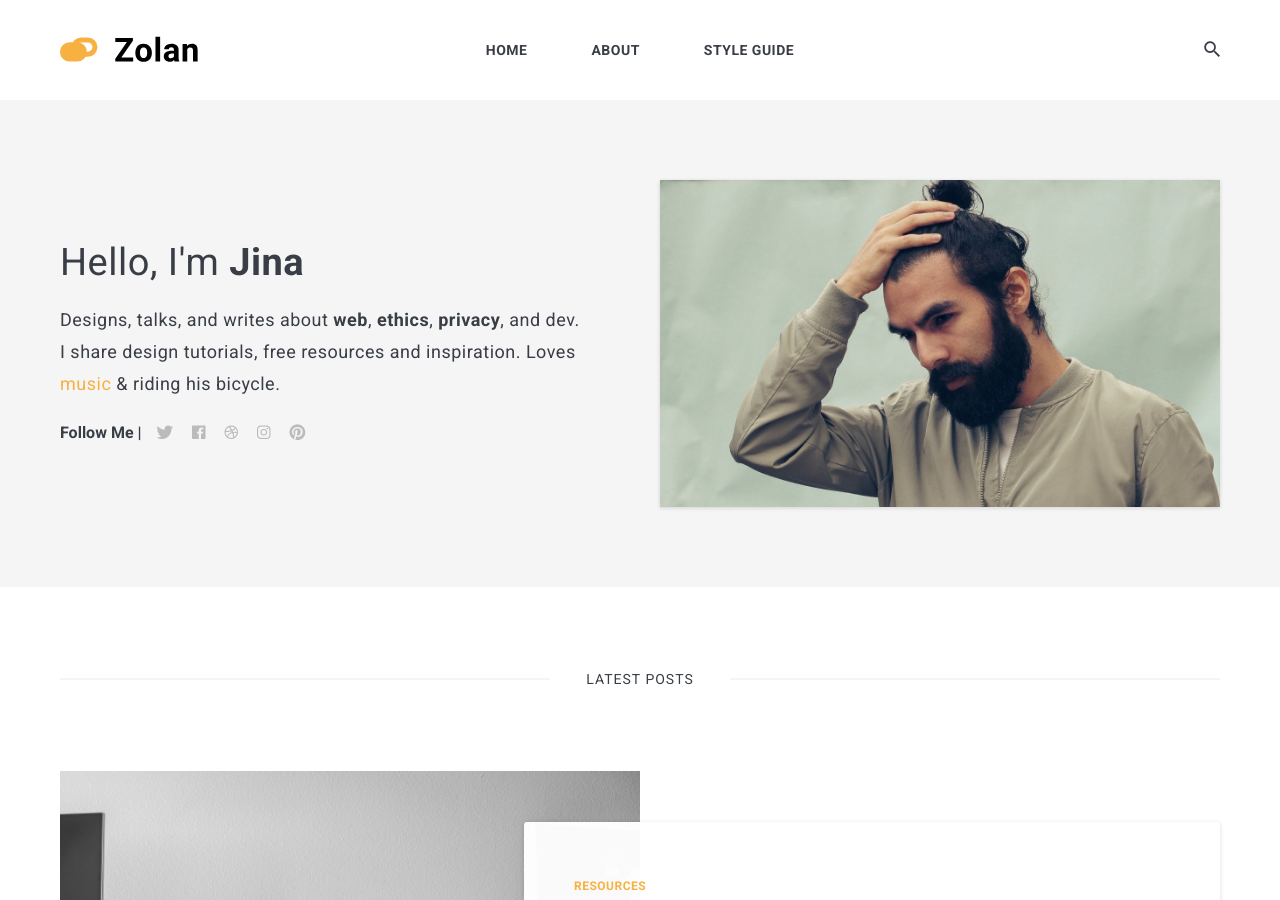
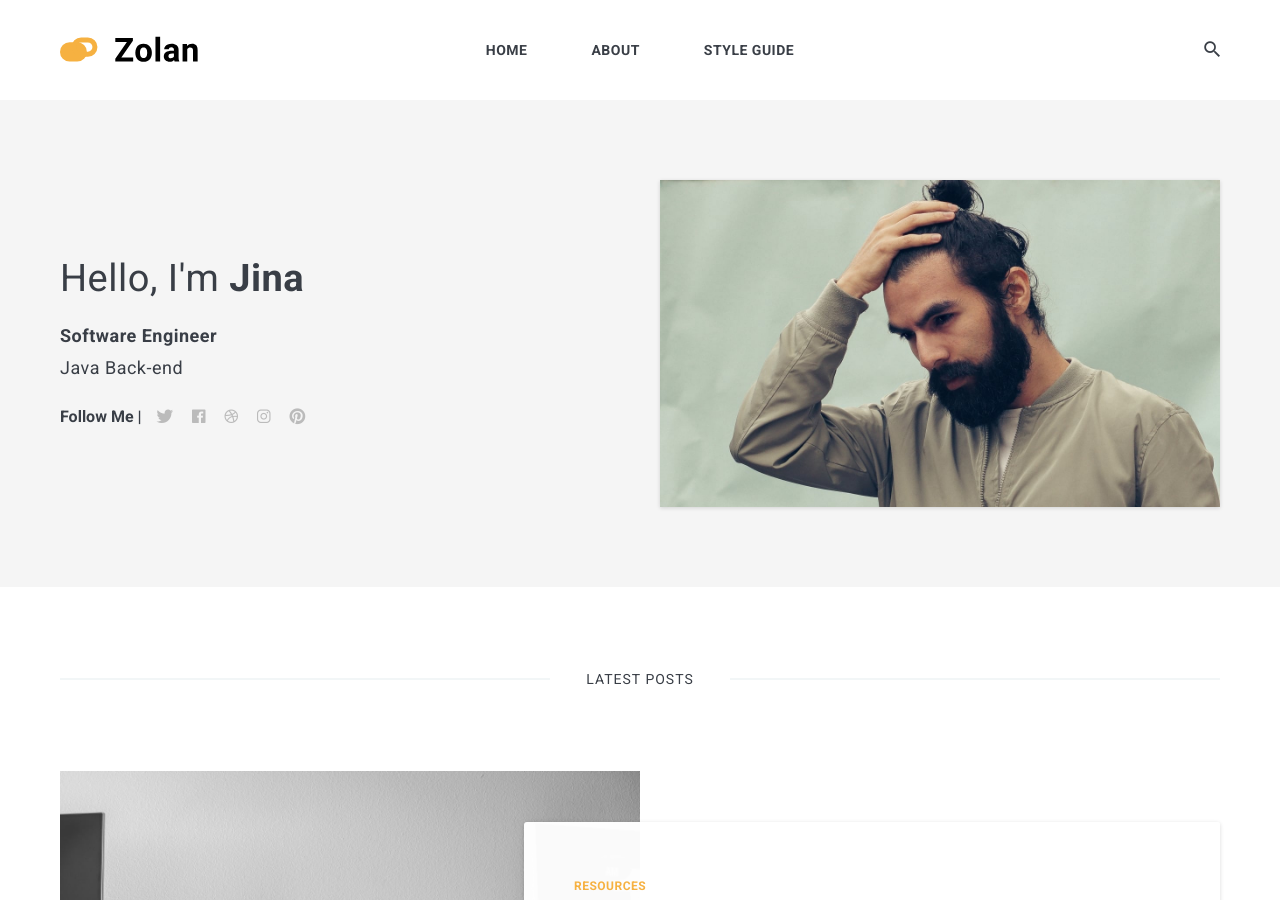
Before and after one commit to 88jina/88jina.github.io, a Jekyll site: the page built from index.html, in a window 1280 px wide and 900 px high. Built offline with Jekyll 4.4.1, drawn with Linux system fonts in a browser that asks for light colours; nearby versions of some CDN libraries; the list of posts is cut into pages by our own code.

Commit message:
Update settings.yml

```diff
--- a/_data/settings.yml
+++ b/_data/settings.yml
@@ -11,8 +11,7 @@ author:
   name: Jina Park
   image: 01.jpg
   say-hello: Hello, I'm <strong>Jina</strong>
-  bio: Designs, talks, and writes about <strong>web</strong>, <strong>ethics</strong>, <strong>privacy</strong>, and dev. I share design tutorials, free resources and inspiration. Loves <a href="#">music</a> & riding his bicycle.
-
+  bio: <strong>Software Engineer</strong><br>Java Back-end
 
 #-------------------------------
 # Contact links
```
